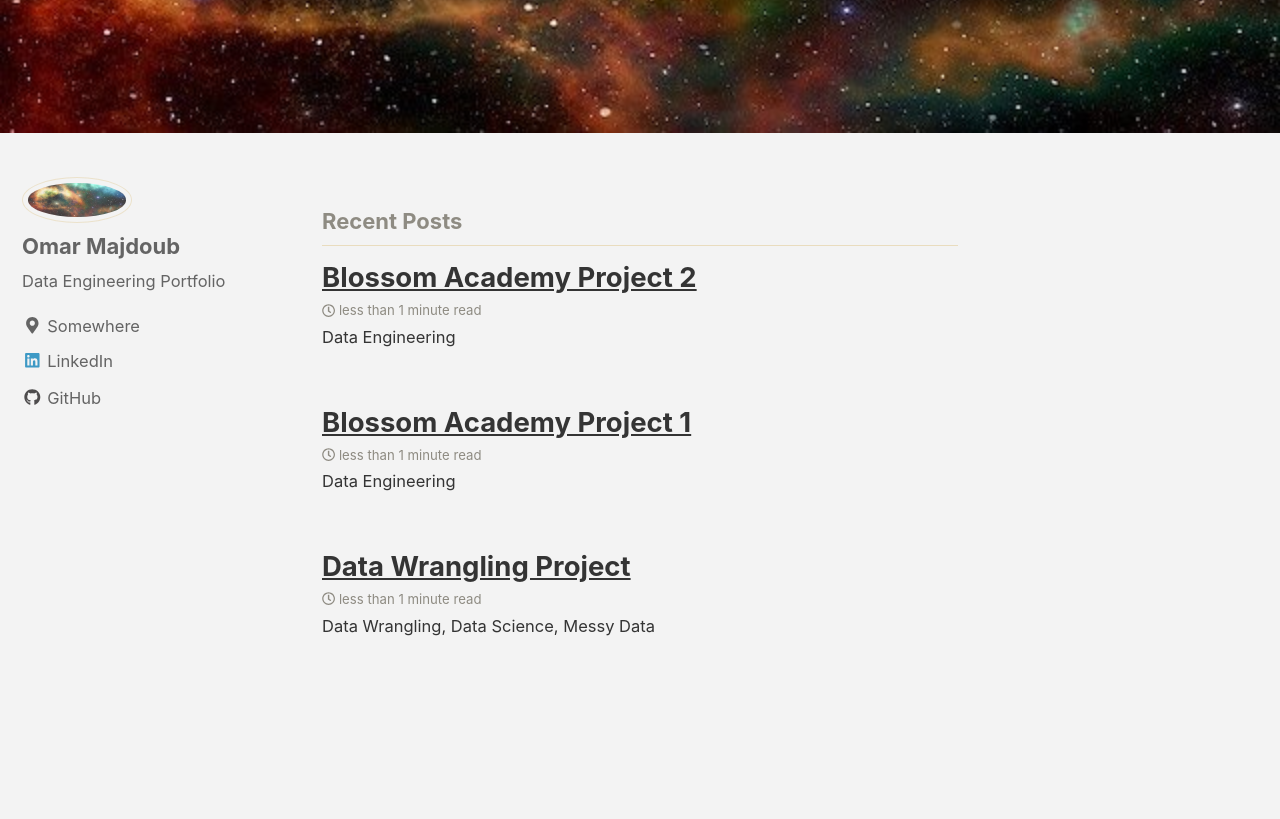
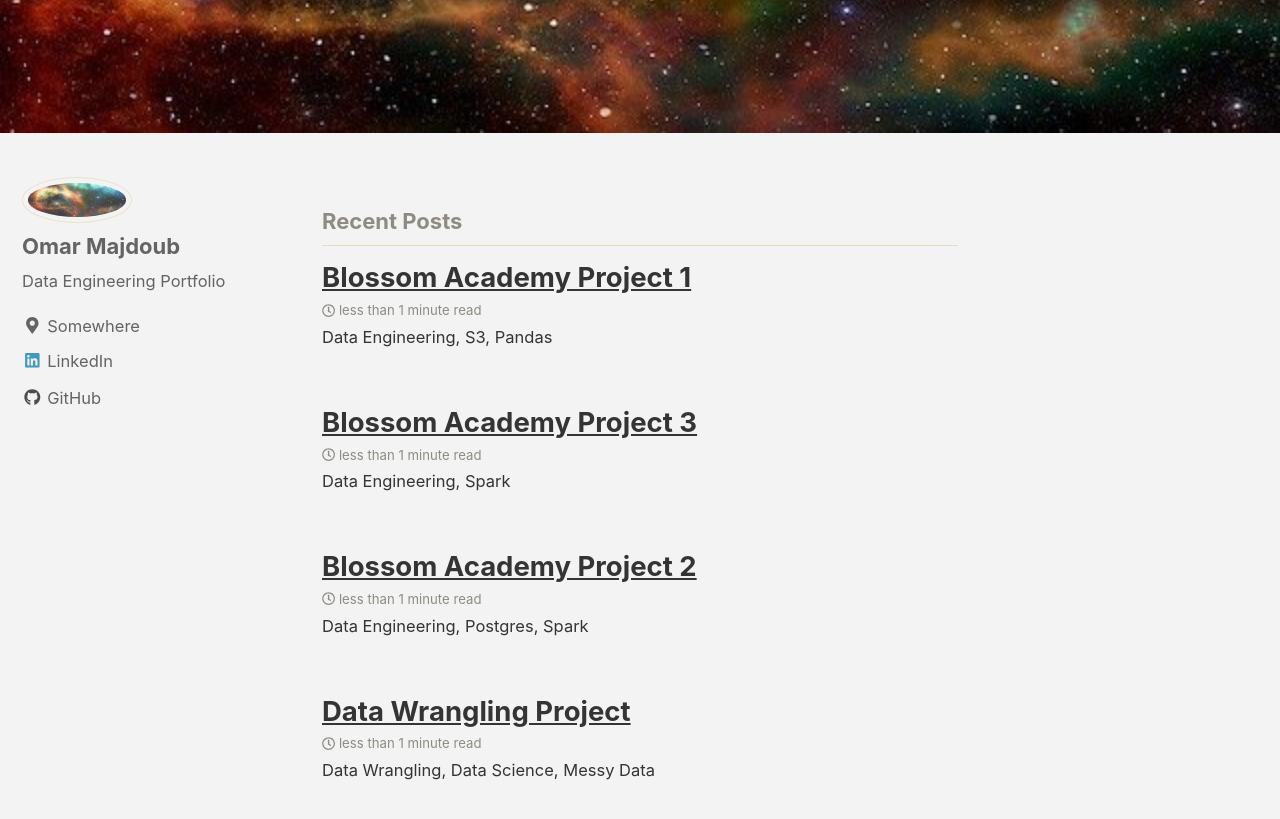
Before and after one commit to ganzaro/ganzaro.github.io, a Jekyll site: the page built from index.html, in a window 1280 px wide and 900 px high, scrolled down 405 px. Shown: the top 819 px of the window. Built offline with Jekyll 4.4.1, drawn with Linux system fonts in a browser that asks for light colours; nearby versions of some CDN libraries; the list of posts is cut into pages by our own code; some of the changed lines change nothing that is shown.

Commit message:
sample posts

````diff
--- a/_posts/2019-12-6-various copy.md
+++ b/_posts/2019-12-02-blossom1.md
@@ -4,7 +4,7 @@
 tags: [data engineering, python]
 # header:
 #   image: "/images/perceptron/percept.jpg"
-excerpt: "Data Engineering"
+excerpt: "Data Engineering, S3, Pandas"
 mathjax: "true"
 ---
 
--- /dev/null
+++ b/_posts/2019-12-03-blossom2.md
@@ -0,0 +1,63 @@
+---
+title: "Blossom Academy Project 2"
+date: 2019-12-03
+tags: [data engineering, python]
+# header:
+#   image: "/images/perceptron/percept.jpg"
+excerpt: "Data Engineering, Postgres, Spark"
+mathjax: "true"
+---
+
+# H1 Heading
+
+## H2 Heading
+
+### H3 Heading
+
+Here's some basic text.
+
+And here's some *italics*
+
+Here's some **bold** text.
+
+What about a [link](https://github.com/dataoptimal)?
+
+Here's a bulleted list:
+* First item
++ Second item
+- Third item
+
+Here's a numbered list:
+1. First
+2. Second
+3. Third
+
+Python code block:
+```python
+    import numpy as np
+
+    def test_function(x, y):
+      z = np.sum(x,y)
+      return z
+```
+
+R code block:
+```r
+library(tidyverse)
+df <- read_csv("some_file.csv")
+head(df)
+```
+
+Here's some inline code `x+y`.
+
+Here's an image:
+<img src="{{ site.url }}{{ site.baseurl }}/images/perceptron/linsep.jpg" alt="linearly separable data">
+
+Here's another image using Kramdown:
+![alt]({{ site.url }}{{ site.baseurl }}/images/perceptron/linsep.jpg)
+
+Here's some math:
+
+$$z=x+y$$
+
+You can also put it inline $$z=x+y$$
--- a/_posts/2019-12-7-various.md
+++ b/_posts/2019-12-04-blossom3.md
@@ -1,10 +1,10 @@
 ---
-title: "Blossom Academy Project 2"
-date: 2019-12-07
+title: "Blossom Academy Project 3"
+date: 2019-12-04
 tags: [data engineering, python]
 # header:
 #   image: "/images/perceptron/percept.jpg"
-excerpt: "Data Engineering"
+excerpt: "Data Engineering, Spark"
 mathjax: "true"
 ---
 
````
